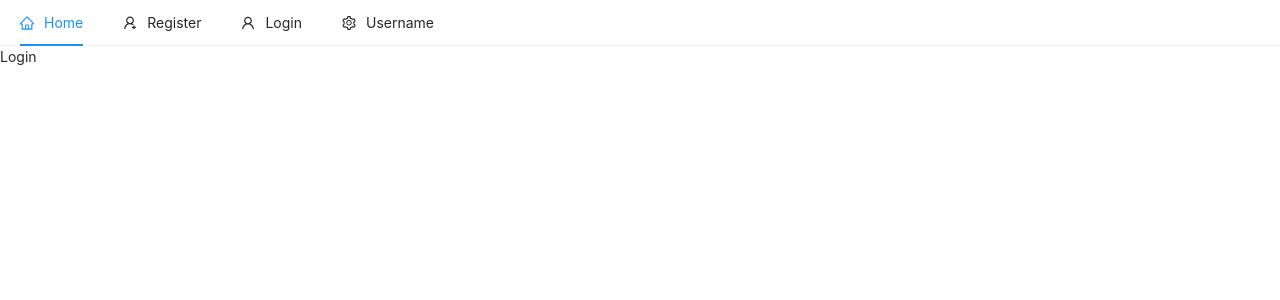
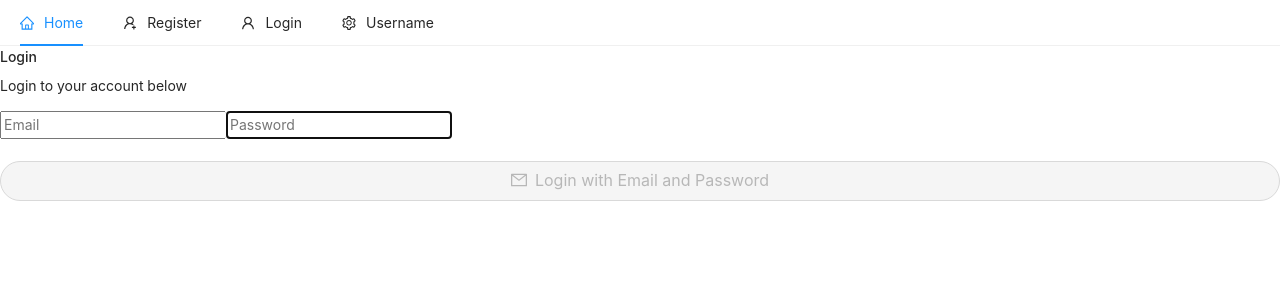
Before and after one commit to asuleigh/ReactStore, a React (Create React App) app: page /login in a window 1280 px wide. Shown: the top 300 px of the page. Built offline with nearby package versions, Linux system fonts and the light colour scheme; no server answers.

Commit message:
continuing to code the login/logout system. Adding google login next

```diff
--- a/src/components/nav/Header.js
+++ b/src/components/nav/Header.js
@@ -5,6 +5,7 @@
   UserOutlined,
   UserAddOutlined,
   HomeOutlined,
+  LogoutOutlined,
 } from "@ant-design/icons";
 import { Link } from 'react-router-dom';
 import firebase from "firebase";
@@ -52,7 +53,7 @@
       <SubMenu icon={<SettingOutlined />} title="Username">
         <Item key="setting:1">Option 1</Item>
         <Item key="setting:2">Option 2</Item>
-        <Item icon={<UserOutlined />} onClick={logout}>Logout</Item>
+        <Item icon={<LogoutOutlined />} onClick={logout}>Logout</Item>
       </SubMenu>
     </Menu>
   );
--- a/src/pages/auth/Login.js
+++ b/src/pages/auth/Login.js
@@ -1,11 +1,92 @@
-import React from 'react';
+import React, { useState } from "react";
+import { auth } from "../../firebase";
+import { toast } from "react-toastify";
+import { Button } from "antd";
+import { MailOutlined } from "@ant-design/icons";
+import { useDispatch } from "react-redux";
 
-const Login = () => {
-    return (
-        <div>
-            <p>Login</p>
+
+const Login = ({history}) => {
+  const [email, setEmail] = useState("");
+  const [password, setPassword] = useState("");
+  const [loading, setLoading] = useState(false);
+
+  let dispatch = useDispatch();
+
+  const handleSubmit = async (e) => {
+    e.preventDefault();
+    setLoading(true)
+    // console.table(email, password);
+    try {
+        const result = await auth.signInWithEmailAndPassword(email, password);
+        // console.log(result);
+        // make request to our own database to create and update the user
+        // we will get our own response to dispatch to redux store
+        const {user} = result
+        const idTokenResult = await user.getIdTokenResult();
+        dispatch({
+            type: "LOGGED_IN_USER",
+            payload: {
+              email: user.email,
+              token:idTokenResult.token,
+            }
+          });
+        history.push('/');
+    } catch (error) {
+        console.log(error);
+        toast.error(error.message);
+        setLoading(false);
+    }
+  };
+
+  const loginForm = () => (
+    <form onSubmit={handleSubmit}>
+      <div className="form-group">
+      <input
+        type="email"
+        className="form-control"
+        value={email}
+        onChange={(e) => setEmail(e.target.value)}
+        placeholder="Email"
+        autoFocus
+      />
+      <input
+        type="password"
+        className="form-control"
+        value={password}
+        onChange={(e) => setPassword(e.target.value)}
+        placeholder="Password"
+        autoFocus
+      />
+      </div>
+
+      <br />
+
+    <Button
+        onClick = {handleSubmit}
+        type="primary"
+        className="mb-3"
+        block
+        shape="round"
+        icon={< MailOutlined/>}
+        size="large"
+        disabled={!email || password.length < 6}>
+        Login with Email and Password
+    </Button>
+    </form>
+  );
+
+  return (
+    <div className="container p-5">
+      <div className="row">
+        <div className="col-md-6 offset-md-3">
+          <h4>Login</h4>
+          <p>Login to your account below</p>
+          {loginForm()}
         </div>
-    );
+      </div>
+    </div>
+  );
 };
 
 export default Login;
--- a/src/pages/auth/Register.js
+++ b/src/pages/auth/Register.js
@@ -31,8 +31,11 @@
         className="form-control"
         value={email}
         onChange={(e) => setEmail(e.target.value)}
+        placeholder="Email"
         autoFocus
       />
+
+      <br />
 
       <button type="submit" className="btn btn-raised">
         Send Registration Email To: {email}
```
